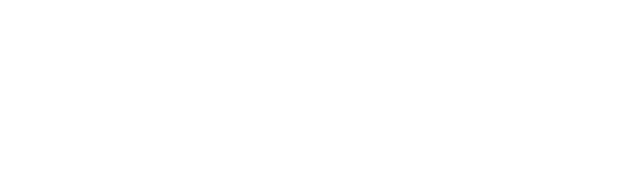
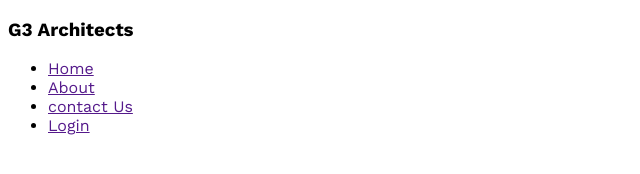
Before and after one commit to ronobir84/g3-architect-websites, a plain HTML site: page index.html in a window 1280 px wide. Shown: the whole page, without its empty margins (0-640 px from the left). Drawn offline with nearby package versions, Linux system fonts and the light colour scheme.

Commit message:
setup google font work sans

```diff
--- a/index.html
+++ b/index.html
@@ -7,6 +7,23 @@
     <link rel="stylesheet" href="styles/architect.css">
 </head>
 <body>
+    <header>
+        <nav>
+            <h3>G3 Architects</h3>
+            <ul>
+                <li><a href="">Home</a></li>
+                <li><a href="">About</a></li>
+                <li><a href="">contact Us</a></li>
+                <li><a href="">Login</a></li>
+            </ul>
+        </nav>
 
+    </header>
+    <main>
+
+    </main>
+    <footer>
+
+    </footer>
 </body>
 </html>
--- a/styles/architect.css
+++ b/styles/architect.css
@@ -0,0 +1,4 @@
+@import url('https://fonts.googleapis.com/css2?family=Open+Sans:wght@400;700;800&family=Work+Sans:wght@400;500;600;700&display=swap');
+*{
+    font-family: 'Work Sans', sans-serif;
+}
```
